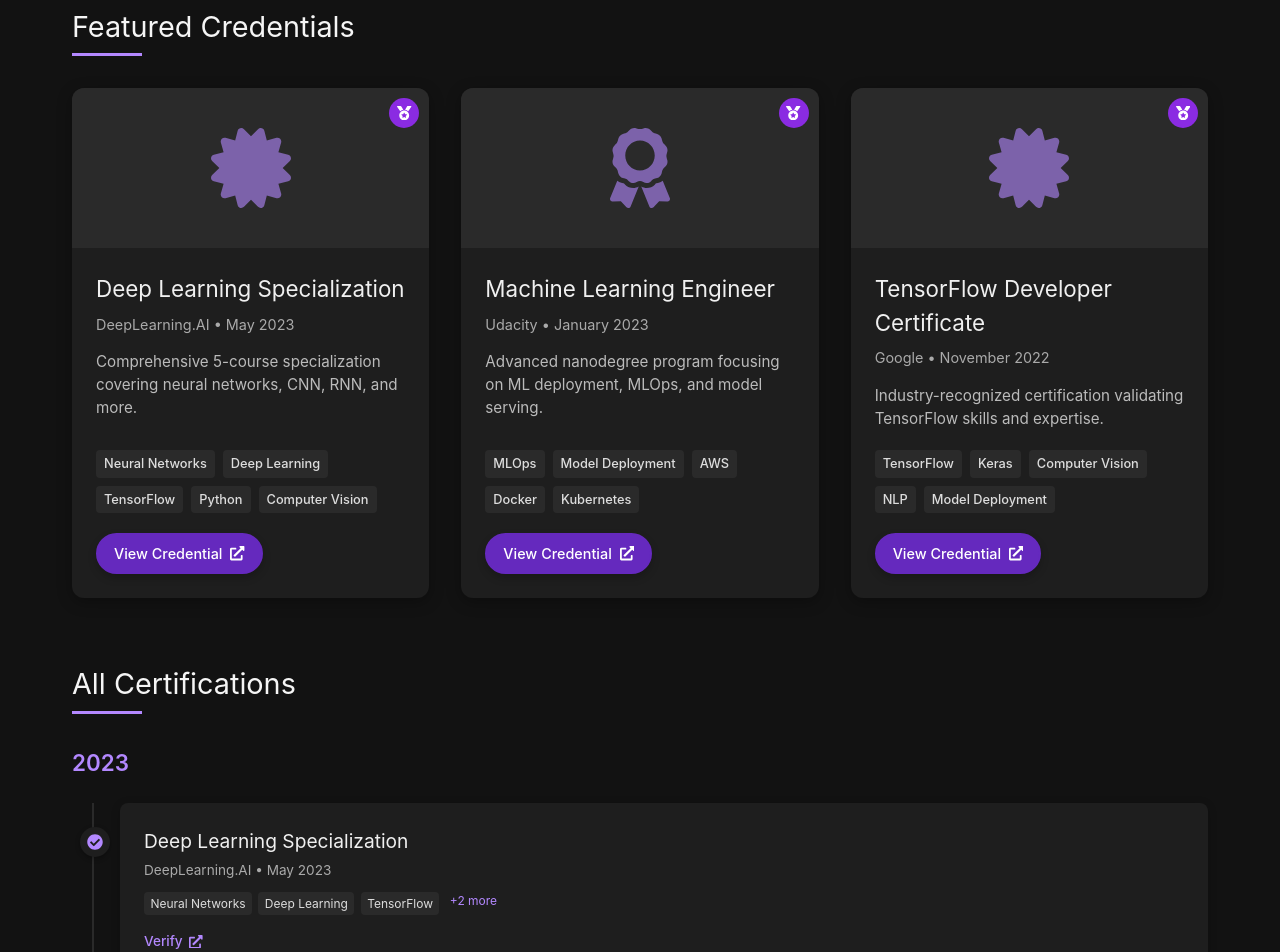
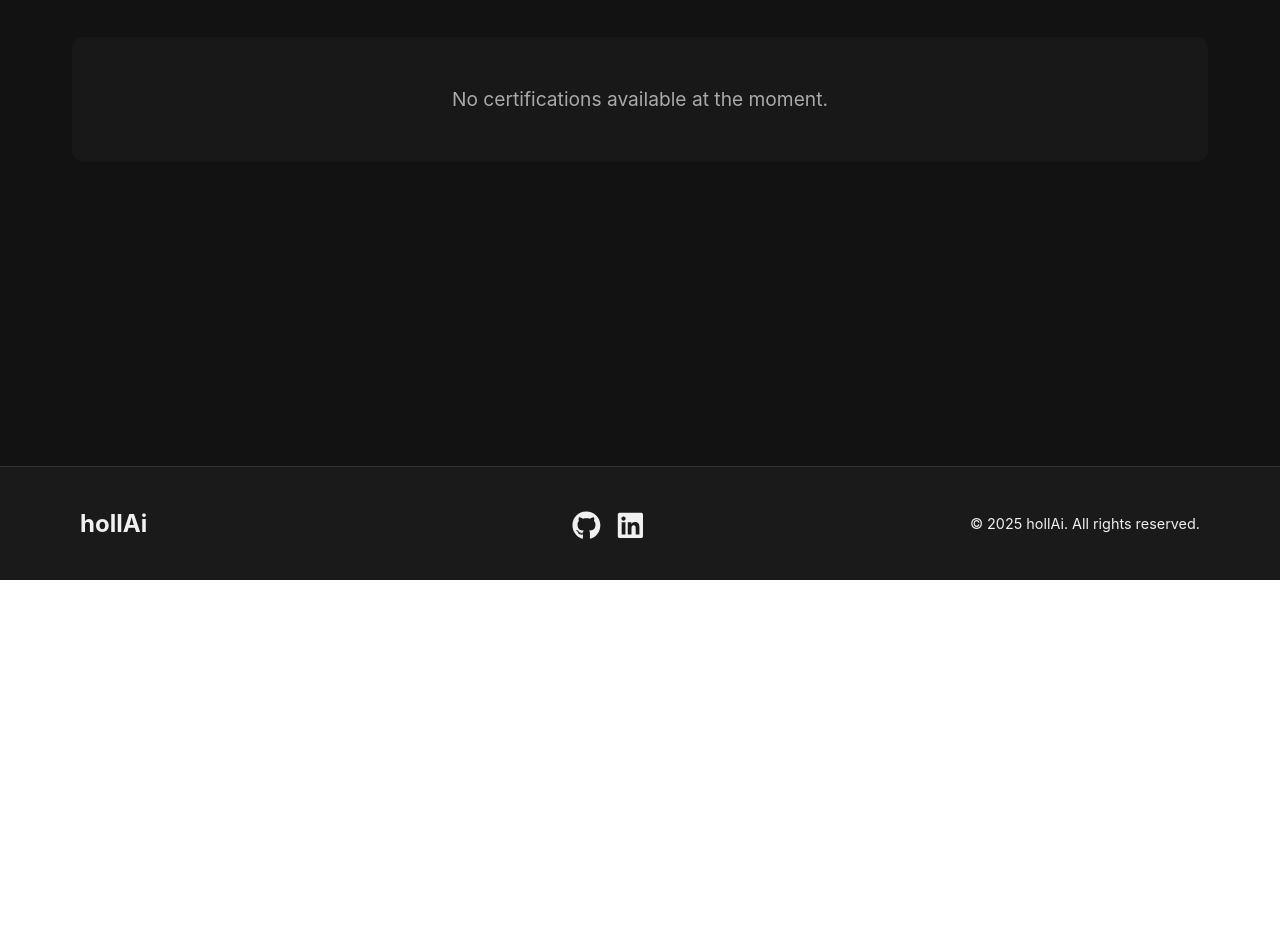
Before and after one commit to Adithya-Holla/hollAi, a React (Create React App) app in the folder frontend/: page /certifications in a window 1280 px wide. Shown: the part 220-1172 px from the top of the page. After the commit the page ends 800 px from the top, so only its background shows below. Built offline with nearby package versions, Linux system fonts and the light colour scheme; the HTML template or start-up script is replaced by a standard one.

Commit message:
fix: animation issues on netlify and adjust project card positioning

```diff
--- a/frontend/src/pages/CertificationsPage.js
+++ b/frontend/src/pages/CertificationsPage.js
@@ -16,87 +16,7 @@
     return () => clearTimeout(timer);
   }, []);
 
-  const certifications = [
-    {
-      id: 1,
-      title: "Deep Learning Specialization",
-      issuer: "DeepLearning.AI",
-      date: "May 2023",
-      description: "Comprehensive 5-course specialization covering neural networks, CNN, RNN, and more.",
-      skills: ["Neural Networks", "Deep Learning", "TensorFlow", "Python", "Computer Vision"],
-      icon: <FaCertificate />,
-      credentialUrl: "https://www.coursera.org/account/accomplishments/specialization/123456",
-      featured: true
-    },
-    {
-      id: 2,
-      title: "Machine Learning Engineer",
-      issuer: "Udacity",
-      date: "January 2023",
-      description: "Advanced nanodegree program focusing on ML deployment, MLOps, and model serving.",
-      skills: ["MLOps", "Model Deployment", "AWS", "Docker", "Kubernetes"],
-      icon: <FaAward />,
-      credentialUrl: "https://confirm.udacity.com/ABCDEF123456",
-      featured: true
-    },
-    {
-      id: 3,
-      title: "TensorFlow Developer Certificate",
-      issuer: "Google",
-      date: "November 2022",
-      description: "Industry-recognized certification validating TensorFlow skills and expertise.",
-      skills: ["TensorFlow", "Keras", "Computer Vision", "NLP", "Model Deployment"],
-      icon: <FaCertificate />,
-      credentialUrl: "https://www.tensorflow.org/certificate/ABCDEF123456",
-      featured: true
-    },
-    {
-      id: 4,
-      title: "AWS Certified Machine Learning - Specialty",
-      issuer: "Amazon Web Services",
-      date: "August 2022",
-      description: "Certification focusing on ML services and solutions in the AWS ecosystem.",
-      skills: ["AWS SageMaker", "AWS Lambda", "S3", "Cloud ML", "Data Processing"],
-      icon: <FaAward />,
-      credentialUrl: "https://www.youracclaim.com/badges/ABCDEF123456",
-      featured: false
-    },
-    {
-      id: 5,
-      title: "Natural Language Processing Specialization",
-      issuer: "DeepLearning.AI",
-      date: "June 2022",
-      description: "Four-course specialization covering NLP techniques, from basics to transformers.",
-      skills: ["NLP", "BERT", "Transformers", "Sentiment Analysis", "Text Classification"],
-      icon: <FaCertificate />,
-      credentialUrl: "https://www.coursera.org/account/accomplishments/specialization/654321",
-      featured: false
-    },
-    {
-      id: 6,
-      title: "Professional Data Scientist",
-      issuer: "DataCamp",
-      date: "March 2022",
-      description: "End-to-end certification covering data analysis, ML modeling, and deployment.",
-      skills: ["Python", "SQL", "Data Visualization", "Statistics", "ML Algorithms"],
-      icon: <FaAward />,
-      credentialUrl: "https://www.datacamp.com/certificate/ABCDEF123456",
-      featured: false
-    }
-  ];
-
-  // Group certifications by year
-  const certByYear = certifications.reduce((acc, cert) => {
-    const year = cert.date.split(' ')[1]; // Extract year from "Month Year"
-    if (!acc[year]) {
-      acc[year] = [];
-    }
-    acc[year].push(cert);
-    return acc;
-  }, {});
-
-  // Sort years in descending order (most recent first)
-  const sortedYears = Object.keys(certByYear).sort((a, b) => b - a);
+  const certifications = [];
 
   return (
     <div className={`certifications-page ${isDarkMode ? 'dark-mode' : 'light-mode'}`}>
@@ -105,79 +25,8 @@
         <h1 className="certifications-title">My <span className="highlight">Certifications</span></h1>
         <p className="certifications-subtitle">Credentials validating my expertise in AI and machine learning</p>
 
-        <div className="featured-certifications">
-          <h2 className="section-title">Featured Credentials</h2>
-          <div className="featured-grid">
-            {certifications
-              .filter(cert => cert.featured)
-              .map((cert, index) => (
-                <div
-                  key={cert.id}
-                  className="featured-card"
-                  style={{ animationDelay: `${index * 0.2}s` }}
-                >
-                  <div className="cert-icon-container">
-                    <div className="cert-icon">
-                      {cert.icon}
-                    </div>
-                    <div className="cert-badge">
-                      <FaMedal />
-                    </div>
-                  </div>
-                  <div className="cert-content">
-                    <h3 className="cert-title">{cert.title}</h3>
-                    <p className="cert-issuer">{cert.issuer} • {cert.date}</p>
-                    <p className="cert-description">{cert.description}</p>
-                    <div className="cert-skills">
-                      {cert.skills.map((skill, index) => (
-                        <span key={index} className="skill-tag">{skill}</span>
-                      ))}
-                    </div>
-                    <a href={cert.credentialUrl} target="_blank" rel="noopener noreferrer" className="cert-link">
-                      <span>View Credential</span> <FaExternalLinkAlt />
-                    </a>
-                  </div>
-                </div>
-              ))}
-          </div>
-        </div>
-
-        <div className="all-certifications">
-          <h2 className="section-title">All Certifications</h2>
-
-          {sortedYears.map(year => (
-            <div key={year} className="year-section">
-              <h3 className="year-title">{year}</h3>
-              <div className="cert-timeline">
-                {certByYear[year].map((cert, index) => (
-                  <div
-                    key={cert.id}
-                    className="timeline-card"
-                    style={{ animationDelay: `${index * 0.15}s` }}
-                  >
-                    <div className="timeline-marker">
-                      <FaCheckCircle />
-                    </div>
-                    <div className="timeline-content">
-                      <h4 className="timeline-title">{cert.title}</h4>
-                      <p className="timeline-issuer">{cert.issuer} • {cert.date}</p>
-                      <div className="timeline-skills">
-                        {cert.skills.slice(0, 3).map((skill, index) => (
-                          <span key={index} className="skill-mini-tag">{skill}</span>
-                        ))}
-                        {cert.skills.length > 3 && (
-                          <span className="skill-more">+{cert.skills.length - 3} more</span>
-                        )}
-                      </div>
-                      <a href={cert.credentialUrl} target="_blank" rel="noopener noreferrer" className="timeline-link">
-                        <span>Verify</span> <FaExternalLinkAlt />
-                      </a>
-                    </div>
-                  </div>
-                ))}
-              </div>
-            </div>
-          ))}
+        <div className="no-certifications">
+          <p>No certifications available at the moment.</p>
         </div>
       </main>
       <Footer />
--- a/frontend/src/pages/ProjectsPage.js
+++ b/frontend/src/pages/ProjectsPage.js
@@ -22,54 +22,9 @@
       title: 'Brain Tumor Detection',
       description: 'An AI-powered system that can detect and classify brain tumors from MRI scans with high accuracy.',
       image: '/images/braintumor.png',
-      technologies: ['Python', 'TensorFlow', 'Keras', 'OpenCV'],
-      github: 'https://github.com/yourusername/brain-tumor-detection',
-      demo: 'https://brain-tumor-detection-demo.com'
-    },
-    {
-      id: 2,
-      title: 'Sentiment Analysis Tool',
-      description: 'A natural language processing tool that analyzes text data to determine sentiment and emotional tone.',
-      image: '/images/project2.jpg',
-      technologies: ['Python', 'NLTK', 'Scikit-learn', 'Flask'],
-      github: 'https://github.com/yourusername/sentiment-analysis',
-      demo: 'https://sentiment-analysis-demo.com'
-    },
-    {
-      id: 3,
-      title: 'Smart Home Automation',
-      description: 'An IoT system that allows users to control and automate their home devices through a mobile app.',
-      image: '/images/project3.jpg',
-      technologies: ['JavaScript', 'React Native', 'Node.js', 'MongoDB'],
-      github: 'https://github.com/yourusername/smart-home',
-      demo: 'https://smart-home-demo.com'
-    },
-    {
-      id: 4,
-      title: 'Recommendation Engine',
-      description: 'A machine learning-based recommendation system that suggests products or content based on user preferences and behavior.',
-      image: '/images/project1.jpg',
-      technologies: ['Python', 'Pandas', 'Scikit-learn', 'Django'],
-      github: 'https://github.com/yourusername/recommendation-engine',
-      demo: 'https://recommendation-engine-demo.com'
-    },
-    {
-      id: 5,
-      title: 'Facial Recognition System',
-      description: 'A computer vision application that can detect and recognize faces in images and videos.',
-      image: '/images/project2.jpg',
-      technologies: ['Python', 'TensorFlow', 'OpenCV', 'Flask'],
-      github: 'https://github.com/yourusername/facial-recognition',
-      demo: 'https://facial-recognition-demo.com'
-    },
-    {
-      id: 6,
-      title: 'Autonomous Drone Navigation',
-      description: 'A system that enables drones to navigate autonomously in complex environments using computer vision and reinforcement learning algorithms.',
-      image: '/images/project3.jpg',
-      technologies: ['Python', 'PyTorch', 'ROS', 'OpenCV'],
-      github: 'https://github.com/yourusername/autonomous-drone',
-      demo: 'https://autonomous-drone-demo.com'
+      technologies: ['Python', 'YoloV7'],
+      github: 'https://github.com/Sharma-Aditya7/HealthHack3.0',
+      demo: 'https://cruxtumor.netlify.app'
     }
   ];
 
--- a/frontend/src/styles/AboutPage.css
+++ b/frontend/src/styles/AboutPage.css
@@ -208,25 +208,25 @@
 .element-visible .accordion-item:nth-child(1) {
   opacity: 1;
   transform: translateX(0);
-  transition-delay: 0.4s;
+  transition-delay: 0.2s;
 }
 
 .element-visible .accordion-item:nth-child(2) {
   opacity: 1;
   transform: translateX(0);
-  transition-delay: 0.5s;
+  transition-delay: 0.3s;
 }
 
 .element-visible .accordion-item:nth-child(3) {
   opacity: 1;
   transform: translateX(0);
-  transition-delay: 0.6s;
+  transition-delay: 0.4s;
 }
 
 .element-visible .accordion-item:nth-child(4) {
   opacity: 1;
   transform: translateX(0);
-  transition-delay: 0.7s;
+  transition-delay: 0.5s;
 }
 
 .accordion-item:hover {
--- a/frontend/src/styles/CertificationsPage.css
+++ b/frontend/src/styles/CertificationsPage.css
@@ -34,7 +34,8 @@
 
 .certifications-title {
   font-size: 2.5rem;
-  margin-bottom: 0.5rem;
+  margin-top: 30px;
+  margin-bottom: 10px;
   text-align: center;
   font-weight: bold;
   animation: fadeInDown 0.8s ease-out;
@@ -597,3 +598,26 @@
   animation-delay: 0.3s;
   animation-fill-mode: both;
 }
+
+.no-certifications {
+  text-align: center;
+  padding: 3rem 2rem;
+  background-color: rgba(165, 127, 202, 0.1);
+  border-radius: 12px;
+  margin: 2rem 0;
+  animation: fadeIn 1s ease-out;
+}
+
+.no-certifications p {
+  font-size: 1.2rem;
+  color: #666;
+  margin: 0;
+}
+
+.dark-mode .no-certifications {
+  background-color: rgba(30, 30, 30, 0.5);
+}
+
+.dark-mode .no-certifications p {
+  color: #aaa;
+}
```
Also changed, not shown: frontend/src/pages/AboutPage.js (+9 -8 lines), frontend/src/pages/HomePage.js (+4 -16 lines), frontend/src/styles/HomePage.css (+58 -35 lines), 1 other file (tests, documents, lock files or other folders).
